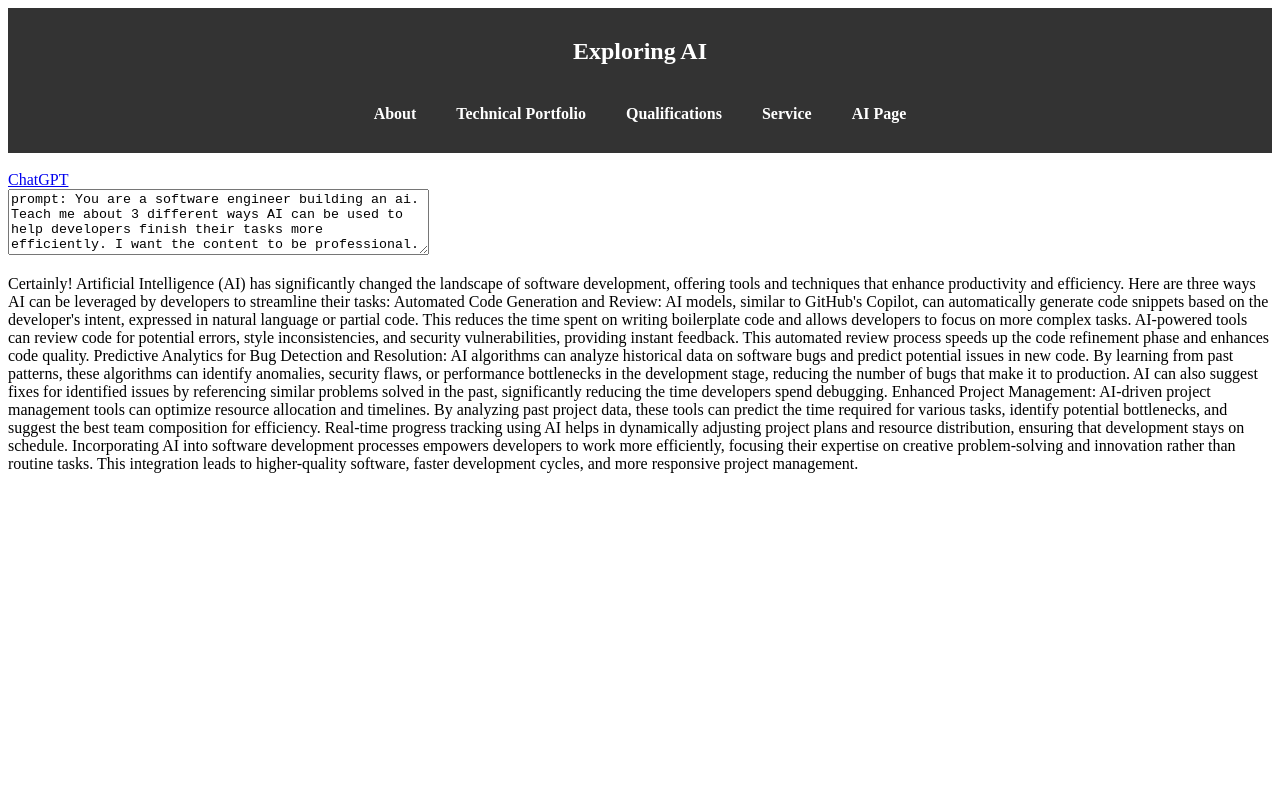
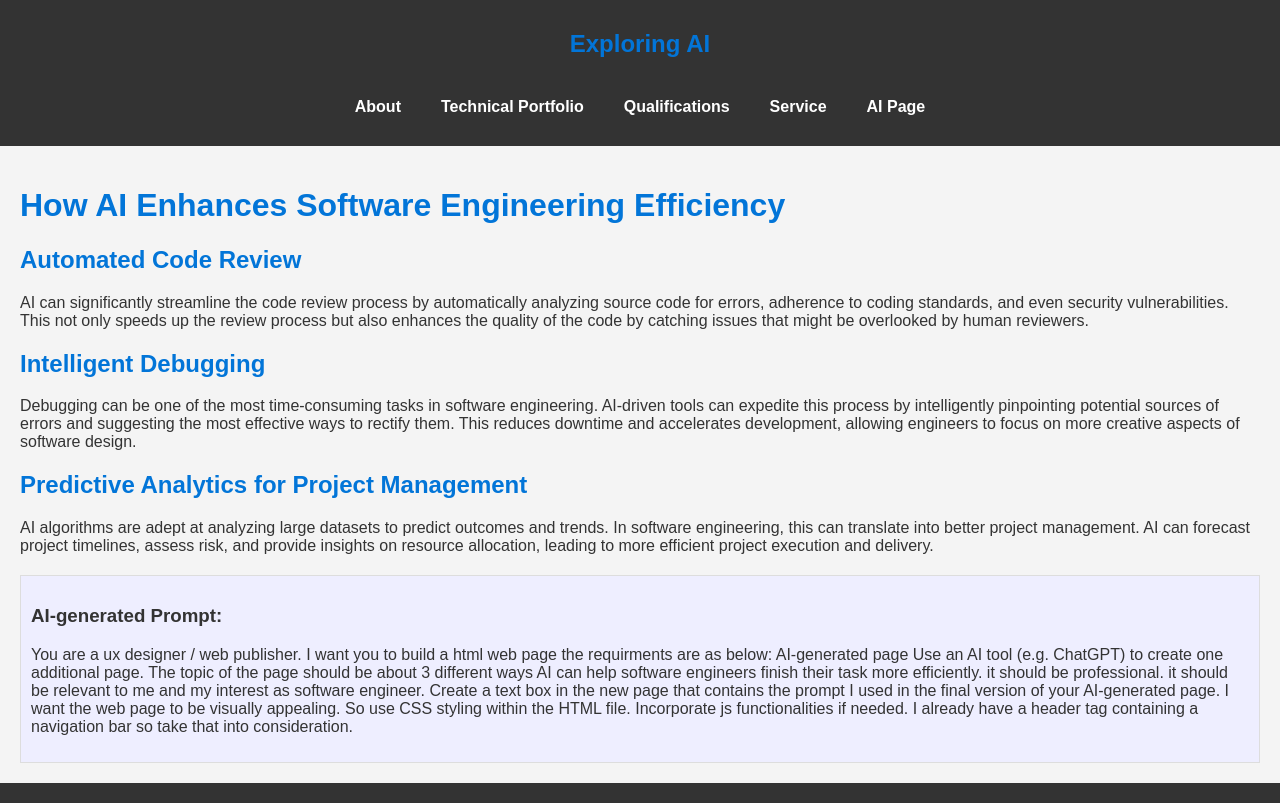
Before and after one commit to jinss5/project-1-jinss5, a plain HTML site: page ai.html in a window 1280 px wide. Drawn offline with Linux system fonts and the light colour scheme.

Commit message:
modified: ai page

```diff
--- a/ai.css
+++ /dev/null
@@ -1,31 +0,0 @@
-/* nav bar */
-header {
-  background-color: #333;
-  color: white;
-  padding: 10px 0;
-  text-align: center;
-}
-
-nav {
-  display: flex;
-  justify-content: center;
-  padding: 10px 0;
-}
-
-nav a {
-  color: white;
-  padding: 10px 20px;
-  text-decoration: none;
-  font-weight: bold;
-  transition: background-color 0.3s, color 0.3s;
-}
-
-nav a:hover {
-  background-color: #555;
-  color: #ddd;
-}
-
-nav a.active {
-  background-color: #008cba;
-  color: white;
-}
--- a/ai.html
+++ b/ai.html
@@ -1,8 +1,69 @@
 <!DOCTYPE html>
-<html>
+<html lang="en">
   <head>
-    <title>AI Capabilities</title>
-    <link rel="stylesheet" href="ai.css" />
+    <meta charset="UTF-8" />
+    <meta name="viewport" content="width=device-width, initial-scale=1.0" />
+    <title>AI in Software Engineering</title>
+    <style>
+      body {
+        font-family: Arial, sans-serif;
+        margin: 0;
+        padding: 0;
+        color: #333;
+        background-color: #f4f4f4;
+      }
+      header {
+        background-color: #333;
+        color: white;
+        padding: 10px 0;
+        text-align: center;
+      }
+
+      nav {
+        display: flex;
+        justify-content: center;
+        padding: 10px 0;
+      }
+
+      nav a {
+        color: white;
+        padding: 10px 20px;
+        text-decoration: none;
+        font-weight: bold;
+        transition: background-color 0.3s, color 0.3s;
+      }
+
+      nav a:hover {
+        background-color: #555;
+        color: #ddd;
+      }
+
+      nav a.active {
+        background-color: #008cba;
+        color: white;
+      }
+
+      main {
+        padding: 20px;
+      }
+      h1,
+      h2 {
+        color: #0275d8; /* Example color */
+      }
+      .ai-prompt-box {
+        background-color: #eef;
+        border: 1px solid #ddd;
+        padding: 10px;
+        margin-top: 20px;
+      }
+      footer {
+        background-color: #333;
+        color: white;
+        text-align: center;
+        padding: 10px 0;
+      }
+      /* Additional responsive and typographic styles here */
+    </style>
   </head>
   <body>
     <header>
@@ -15,45 +76,60 @@
         <a href="ai.html">AI Page</a>
       </nav>
     </header>
-    <div>
-      <br />
-      <a href="https://chat.openai.com/">ChatGPT</a> <br />
-      <textarea id="myTextArea" name="myTextArea" rows="4" cols="50">
-prompt: You are a software engineer building an ai. Teach me about 3 different ways AI can be used to help developers finish their tasks more efficiently. I want the content to be professional.</textarea
-      >
-      <p>
-        Certainly! Artificial Intelligence (AI) has significantly changed the
-        landscape of software development, offering tools and techniques that
-        enhance productivity and efficiency. Here are three ways AI can be
-        leveraged by developers to streamline their tasks: Automated Code
-        Generation and Review: AI models, similar to GitHub's Copilot, can
-        automatically generate code snippets based on the developer's intent,
-        expressed in natural language or partial code. This reduces the time
-        spent on writing boilerplate code and allows developers to focus on more
-        complex tasks. AI-powered tools can review code for potential errors,
-        style inconsistencies, and security vulnerabilities, providing instant
-        feedback. This automated review process speeds up the code refinement
-        phase and enhances code quality. Predictive Analytics for Bug Detection
-        and Resolution: AI algorithms can analyze historical data on software
-        bugs and predict potential issues in new code. By learning from past
-        patterns, these algorithms can identify anomalies, security flaws, or
-        performance bottlenecks in the development stage, reducing the number of
-        bugs that make it to production. AI can also suggest fixes for
-        identified issues by referencing similar problems solved in the past,
-        significantly reducing the time developers spend debugging. Enhanced
-        Project Management: AI-driven project management tools can optimize
-        resource allocation and timelines. By analyzing past project data, these
-        tools can predict the time required for various tasks, identify
-        potential bottlenecks, and suggest the best team composition for
-        efficiency. Real-time progress tracking using AI helps in dynamically
-        adjusting project plans and resource distribution, ensuring that
-        development stays on schedule. Incorporating AI into software
-        development processes empowers developers to work more efficiently,
-        focusing their expertise on creative problem-solving and innovation
-        rather than routine tasks. This integration leads to higher-quality
-        software, faster development cycles, and more responsive project
-        management.
-      </p>
-    </div>
+    <main>
+      <h1>How AI Enhances Software Engineering Efficiency</h1>
+      <section id="ai-benefit-1">
+        <h2>Automated Code Review</h2>
+        <p>
+          AI can significantly streamline the code review process by
+          automatically analyzing source code for errors, adherence to coding
+          standards, and even security vulnerabilities. This not only speeds up
+          the review process but also enhances the quality of the code by
+          catching issues that might be overlooked by human reviewers.
+        </p>
+      </section>
+
+      <section id="ai-benefit-2">
+        <h2>Intelligent Debugging</h2>
+        <p>
+          Debugging can be one of the most time-consuming tasks in software
+          engineering. AI-driven tools can expedite this process by
+          intelligently pinpointing potential sources of errors and suggesting
+          the most effective ways to rectify them. This reduces downtime and
+          accelerates development, allowing engineers to focus on more creative
+          aspects of software design.
+        </p>
+      </section>
+
+      <section id="ai-benefit-3">
+        <h2>Predictive Analytics for Project Management</h2>
+        <p>
+          AI algorithms are adept at analyzing large datasets to predict
+          outcomes and trends. In software engineering, this can translate into
+          better project management. AI can forecast project timelines, assess
+          risk, and provide insights on resource allocation, leading to more
+          efficient project execution and delivery.
+        </p>
+      </section>
+      <div class="ai-prompt-box">
+        <h3>AI-generated Prompt:</h3>
+        <p>
+          You are a ux designer / web publisher. I want you to build a html web
+          page the requirments are as below: AI-generated page Use an AI tool
+          (e.g. ChatGPT) to create one additional page. The topic of the page
+          should be about 3 different ways AI can help software engineers finish
+          their task more efficiently. it should be professional. it should be
+          relevant to me and my interest as software engineer. Create a text box
+          in the new page that contains the prompt I used in the final version
+          of your AI-generated page. I want the web page to be visually
+          appealing. So use CSS styling within the HTML file. Incorporate js
+          functionalities if needed. I already have a header tag containing a
+          navigation bar so take that into consideration.
+        </p>
+      </div>
+    </main>
+    <footer>
+      <!-- Footer content -->
+    </footer>
   </body>
 </html>
```
